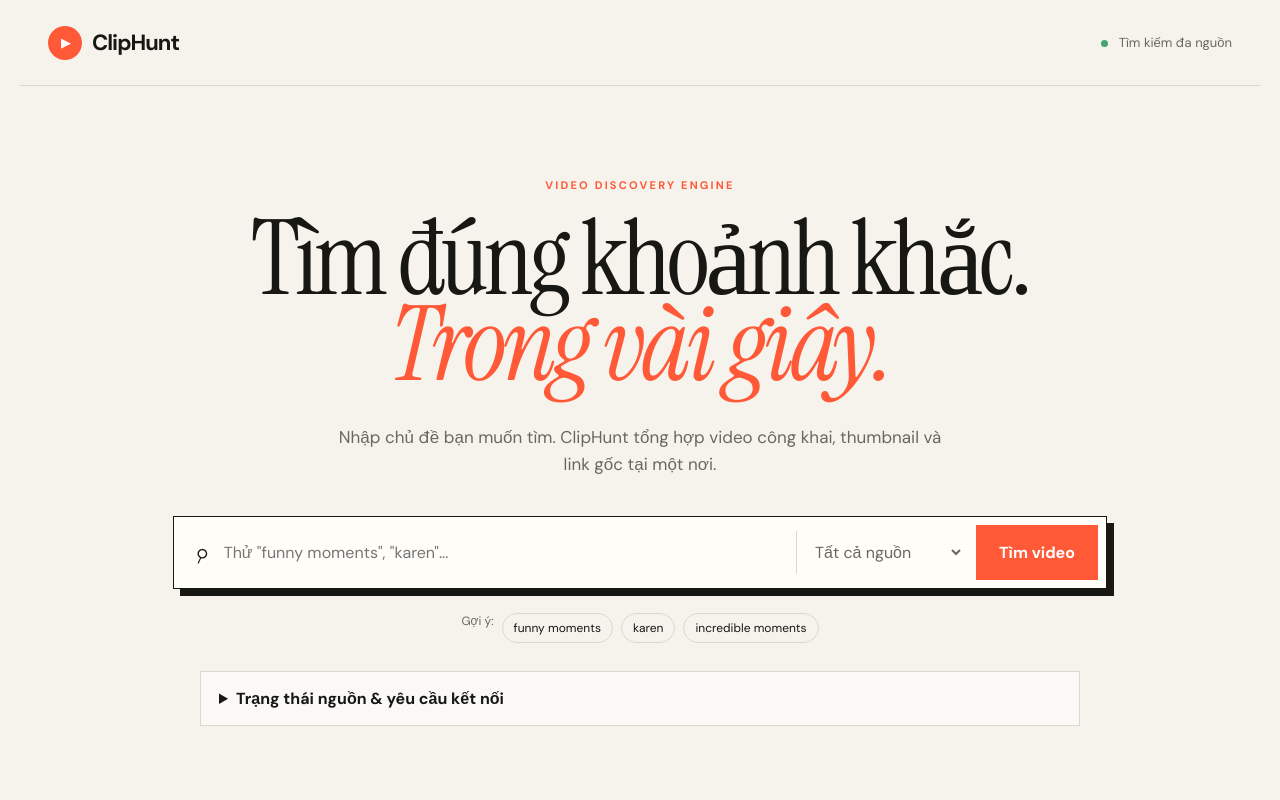
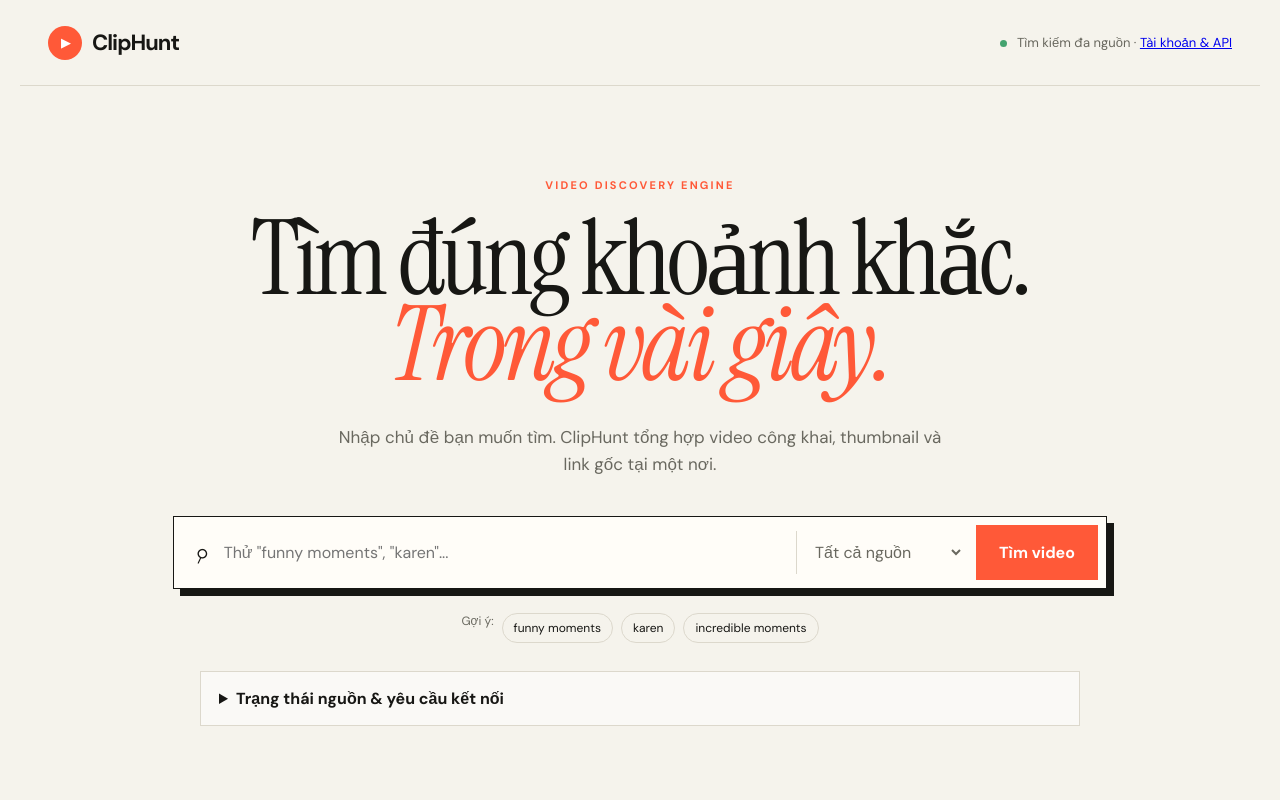
Before and after one commit to sonmt-cyber/cliphunt, a Next.js app: page / in a window 1280 px wide. Shown: the top 800 px of the page. Built offline with nearby package versions, Linux system fonts and the light colour scheme.

Commit message:
Integrate secure account vault

```diff
--- a/app/page.tsx
+++ b/app/page.tsx
@@ -118,7 +118,7 @@ export default function Home() {
           <span className="brand-mark">▶</span>
           ClipHunt
         </a>
-        <span className="status"><i /> Tìm kiếm đa nguồn</span>
+        <span className="status"><i /> Tìm kiếm đa nguồn · <a href="/settings">Tài khoản & API</a></span>
       </nav>
 
       <section className="hero">
```
